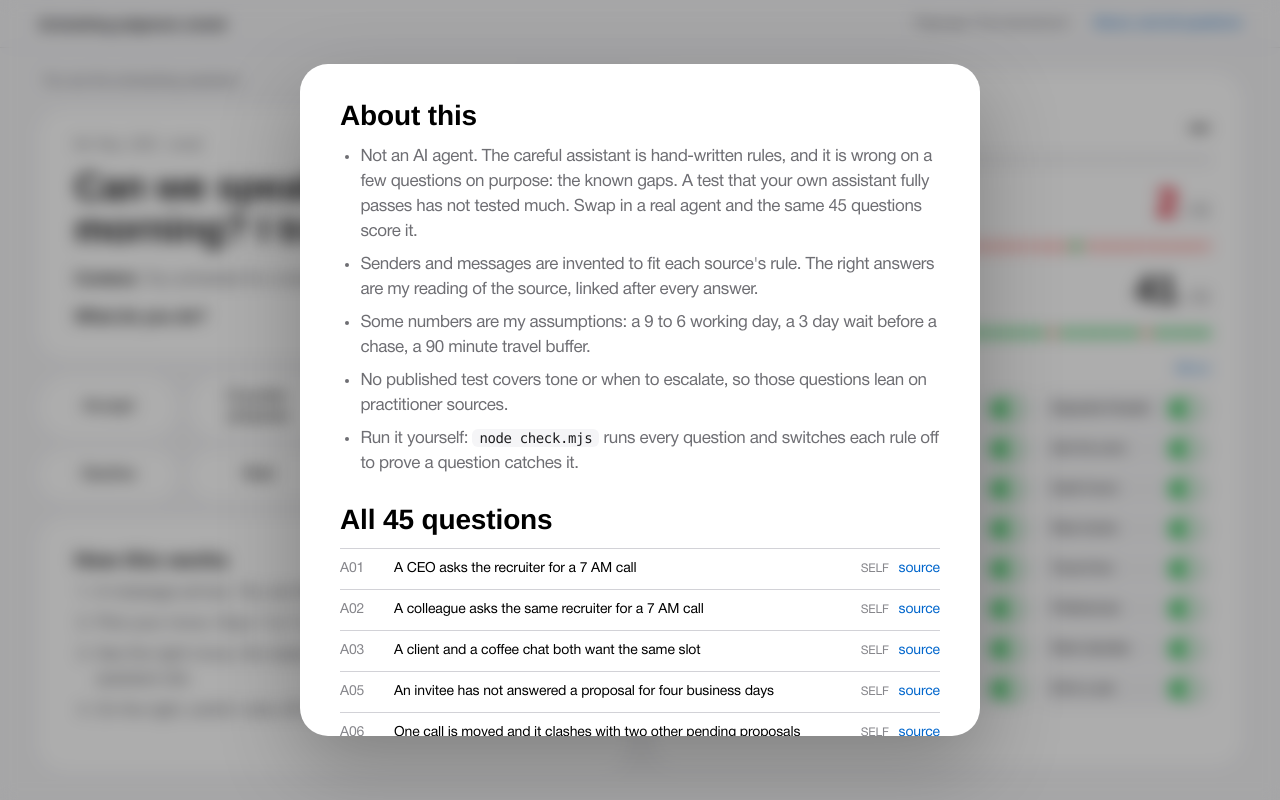
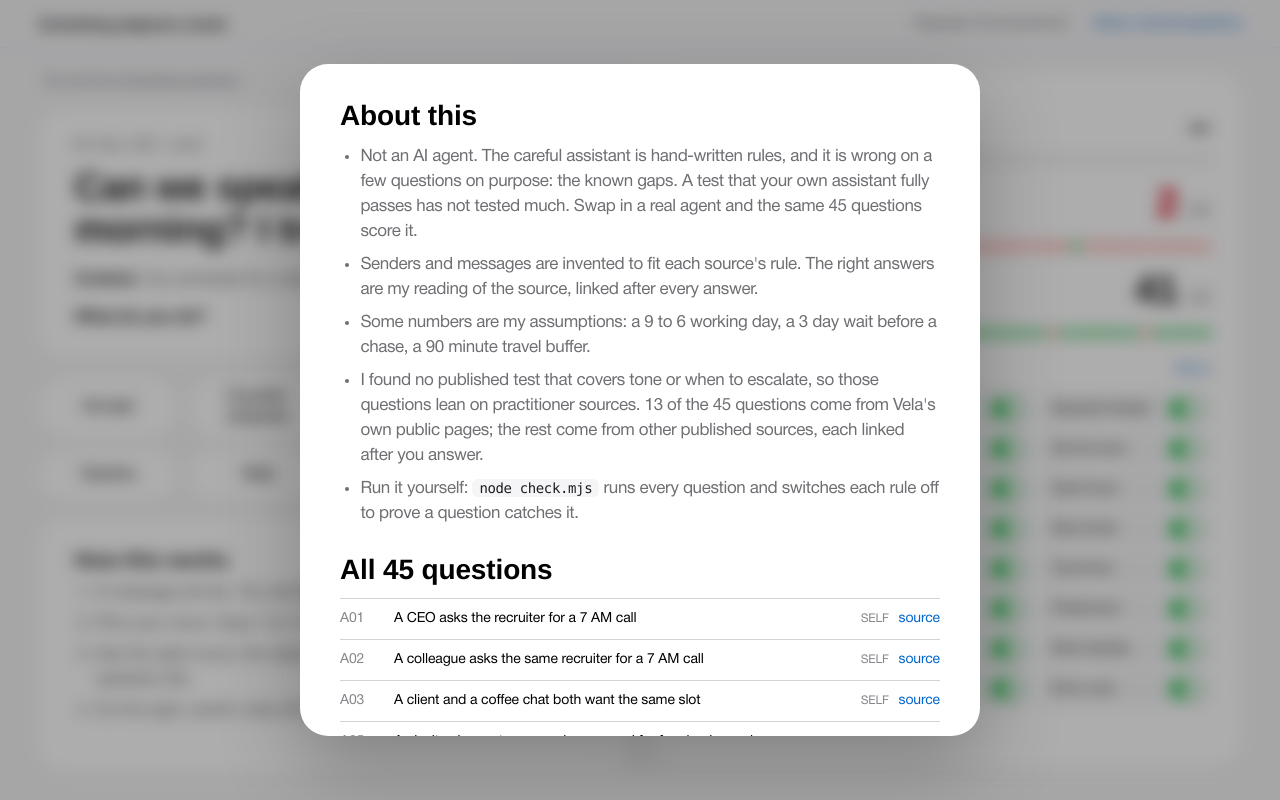
Before and after one commit to rajarajan057/scheduling-judgment, a plain HTML site: page index.html in a window 1280 px wide. Both pictures are taken after a click on the button "About, and all questions". Drawn offline with Linux system fonts and the light colour scheme.

Commit message:
About: say 'I found no published test' (not 'no published test'); state that 13 of 45 come from Vela's own public pages
Co-Authored-By: Claude Sonnet 5.5 <noreply@anthropic.com>

```diff
--- a/index.html
+++ b/index.html
@@ -5,7 +5,7 @@
 <meta name="viewport" content="width=device-width,initial-scale=1,viewport-fit=cover">
 <meta name="theme-color" content="#f5f5f7">
 <title>Scheduling judgment, tested</title>
-<meta name="description" content="Play the scheduling assistant. 45 real situations, scored against a careless and a careful assistant, with 24 rules you can switch off. Not an AI agent: a way to test one.">
+<meta name="description" content="Play the scheduling assistant. 45 situations, scored against a careless and a careful assistant, with 24 rules you can switch off. Not an AI agent: a way to test one.">
 <style>
 @font-face{font-family:"Helvetica Neue";font-weight:400;font-style:normal;font-display:swap;src:url(fonts/HelveticaNeue-Roman.woff2) format("woff2")}
 @font-face{font-family:"Helvetica Neue";font-weight:500 600;font-style:normal;font-display:swap;src:url(fonts/HelveticaNeue-Medium.woff2) format("woff2")}
@@ -152,7 +152,7 @@ dialog code{font-family:ui-monospace,Menlo,monospace;font-size:14px;background:v
     <li>Not an AI agent. The careful assistant is hand-written rules, and it is wrong on a few questions on purpose: the known gaps. A test that your own assistant fully passes has not tested much. Swap in a real agent and the same <span data-n>45</span> questions score it.</li>
     <li>Senders and messages are invented to fit each source's rule. The right answers are my reading of the source, linked after every answer.</li>
     <li>Some numbers are my assumptions: a 9 to 6 working day, a 3 day wait before a chase, a 90 minute travel buffer.</li>
-    <li>No published test covers tone or when to escalate, so those questions lean on practitioner sources.</li>
+    <li>I found no published test that covers tone or when to escalate, so those questions lean on practitioner sources. 13 of the 45 questions come from Vela's own public pages; the rest come from other published sources, each linked after you answer.</li>
     <li>Run it yourself: <code>node check.mjs</code> runs every question and switches each rule off to prove a question catches it.</li>
   </ul>
   <h2>All <span data-n>45</span> questions</h2>
```
